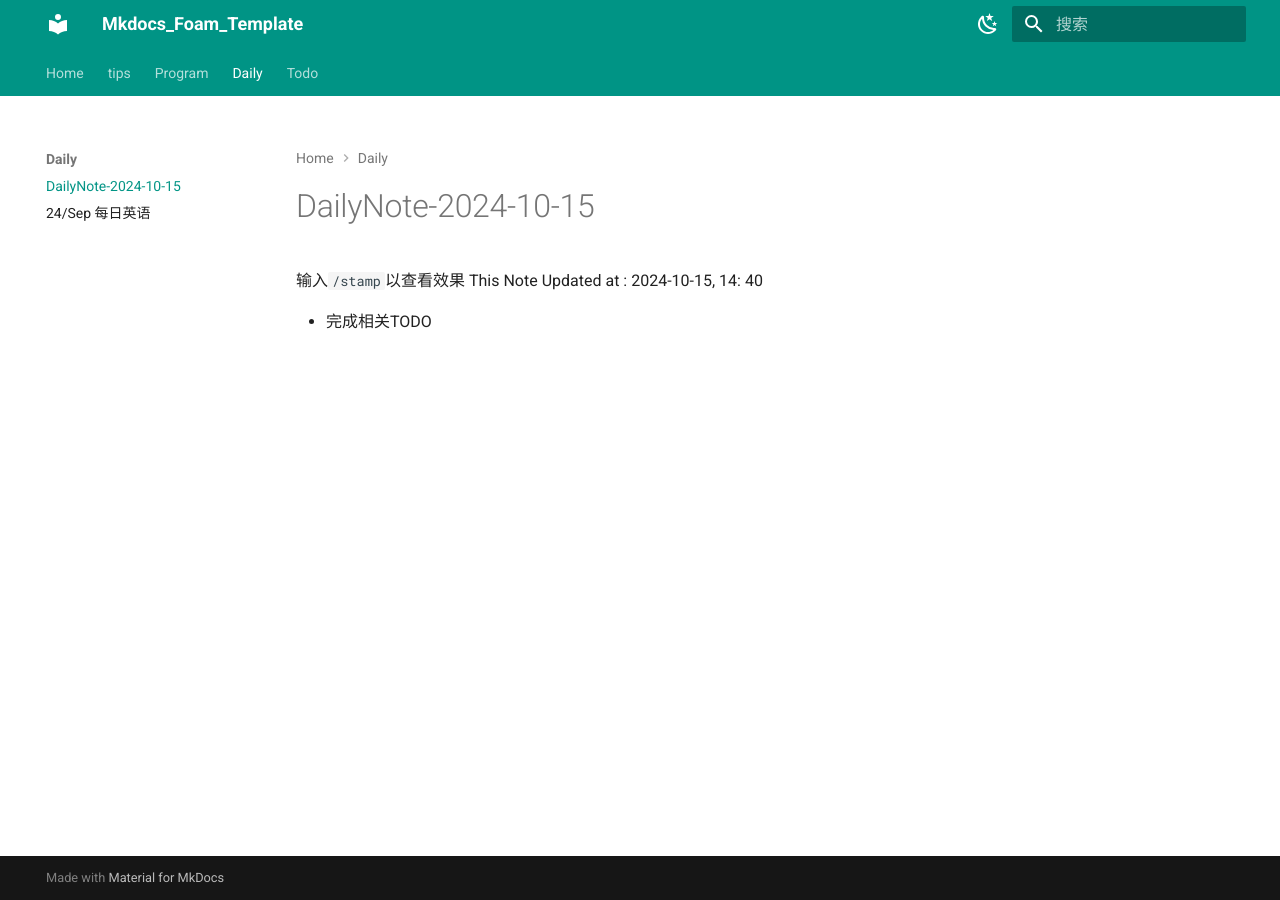
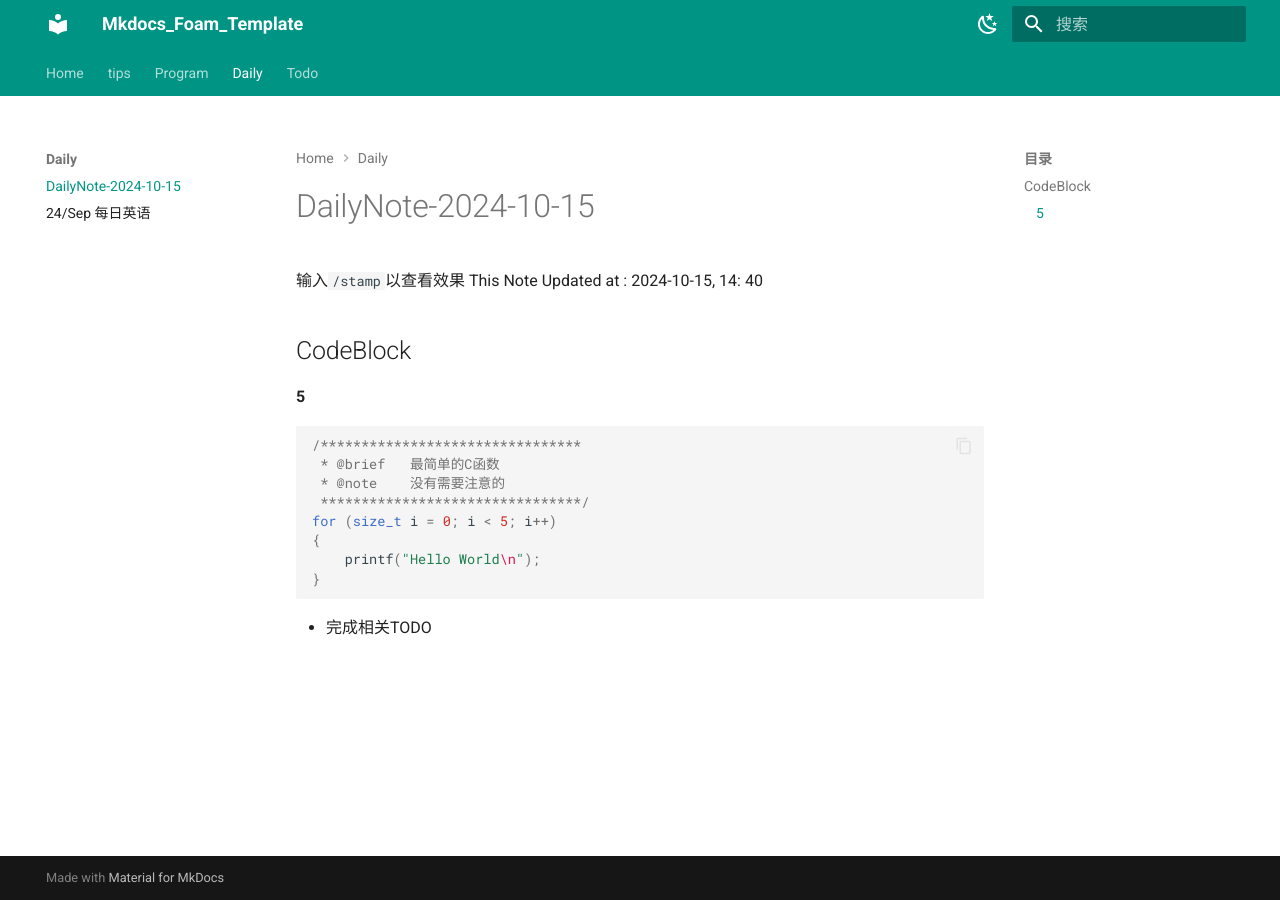
Before and after one commit to Orionxer/mkdocs_foam_template, an MkDocs documentation site: the page built from docs/daily/DailyNote-2024-10-15.md, in a window 1280 px wide. Built offline with MkDocs 1.6.1 and Material for MkDocs 9.7.7, drawn with Linux system fonts in a browser that asks for light colours.

````diff
--- a/docs/daily/DailyNote-2024-10-15.md
+++ b/docs/daily/DailyNote-2024-10-15.md
@@ -9,4 +9,19 @@ type: DailyNote
 输入`/stamp`以查看效果
 This Note Updated at : 2024-10-15, 14: 40
 
+## CodeBlock
+
+#### 5
+
+```c
+/********************************
+ * @brief   最简单的C函数
+ * @note    没有需要注意的
+ ********************************/
+for (size_t i = 0; i < 5; i++)
+{
+    printf("Hello World\n");
+}
+```
+
 - 完成相关TODO
````
Also changed, not shown: README.md (+17 -17 lines).
